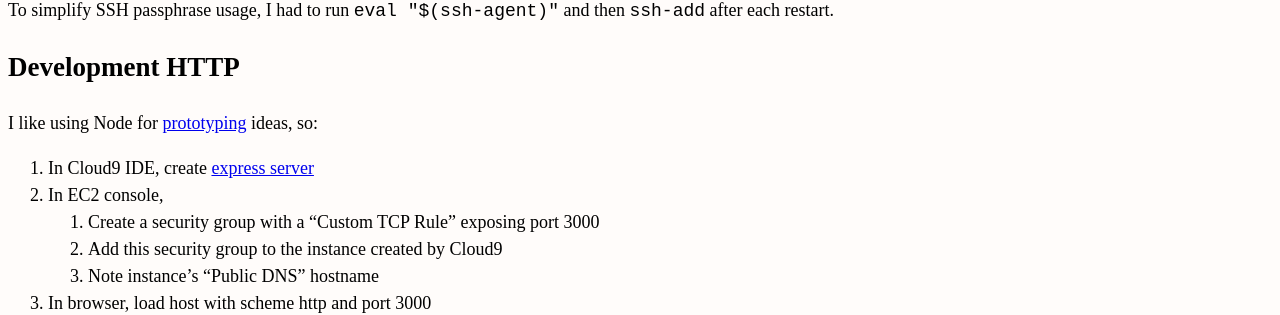
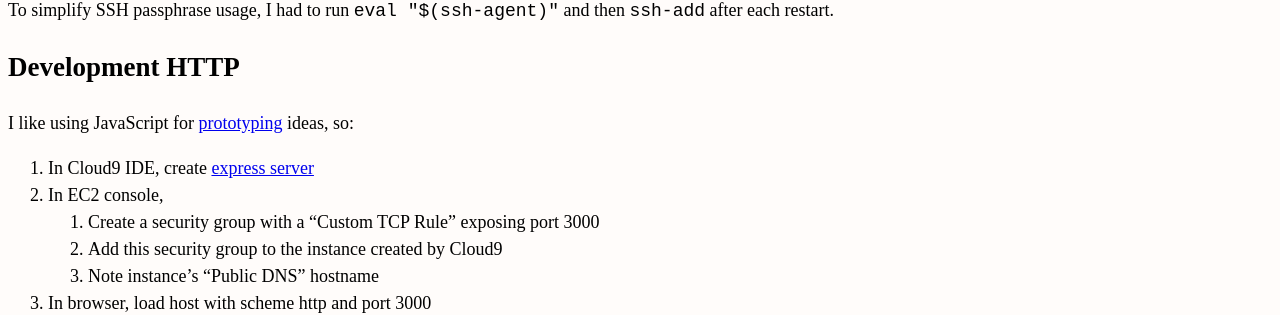
Before and after one commit to erikeldridge/erikeldridge.github.com, a Jekyll site: the page built from _posts/2017-12-24-netbook-development.md, in a window 1280 px wide. Shown: the part 1229-1544 px from the top of the page. Built offline with Jekyll 4.4.1, drawn with Linux system fonts in a browser that asks for light colours; nearby versions of some CDN libraries.

Commit message:
Update from Forestry.io - 2017-12-24-netbook-development.md

```diff
--- a/_posts/2017-12-24-netbook-development.md
+++ b/_posts/2017-12-24-netbook-development.md
@@ -7,6 +7,9 @@
 - chromebook
 - cloud9
 - toolkit
+- prototype
+- javascript
+- aws
 ---
 ## Context
 
@@ -52,7 +55,7 @@
 
 ## Development HTTP
 
-I like using Node for [prototyping](prototype-toolkit "Prototype toolkit") ideas, so:
+I like using JavaScript for [prototyping](prototype-toolkit "Prototype toolkit") ideas, so:
 
 1. In Cloud9 IDE, create [express server](https://expressjs.com/en/starter/hello-world.html)
 2. In EC2 console,
```
